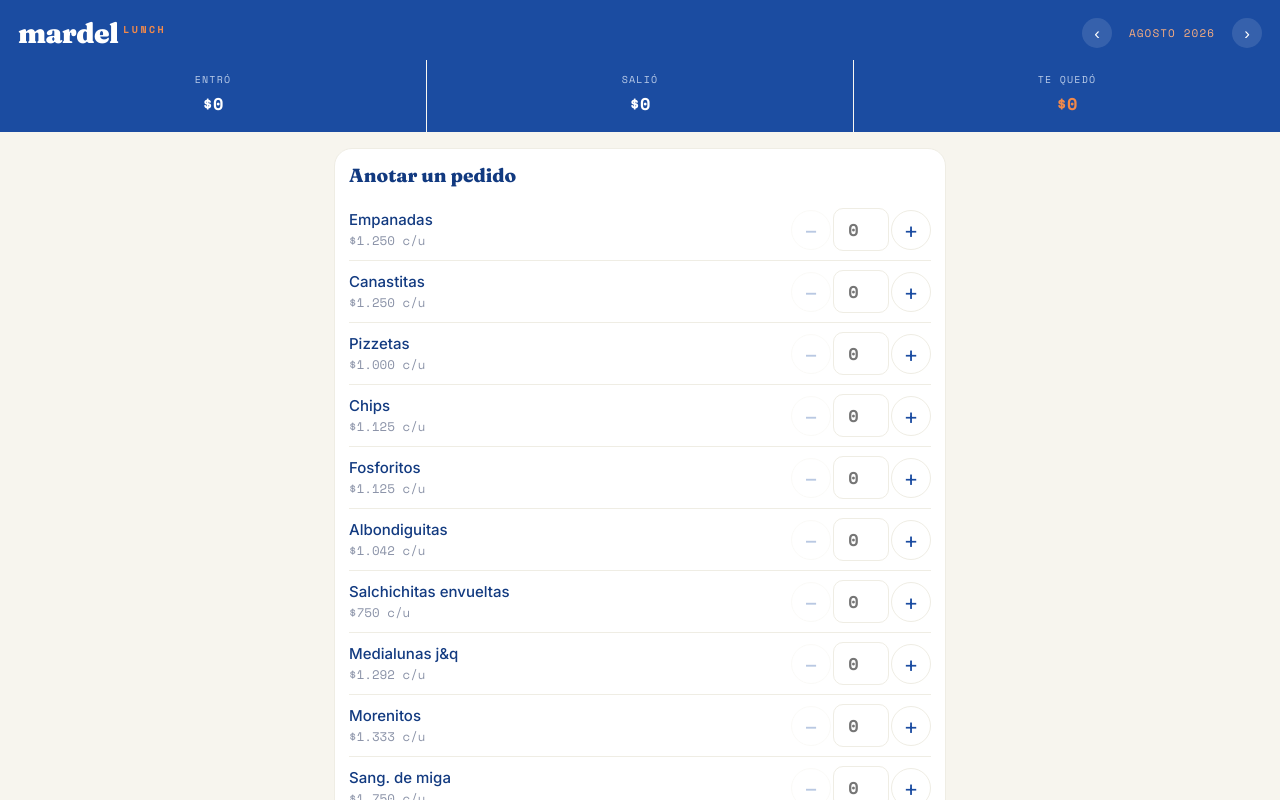
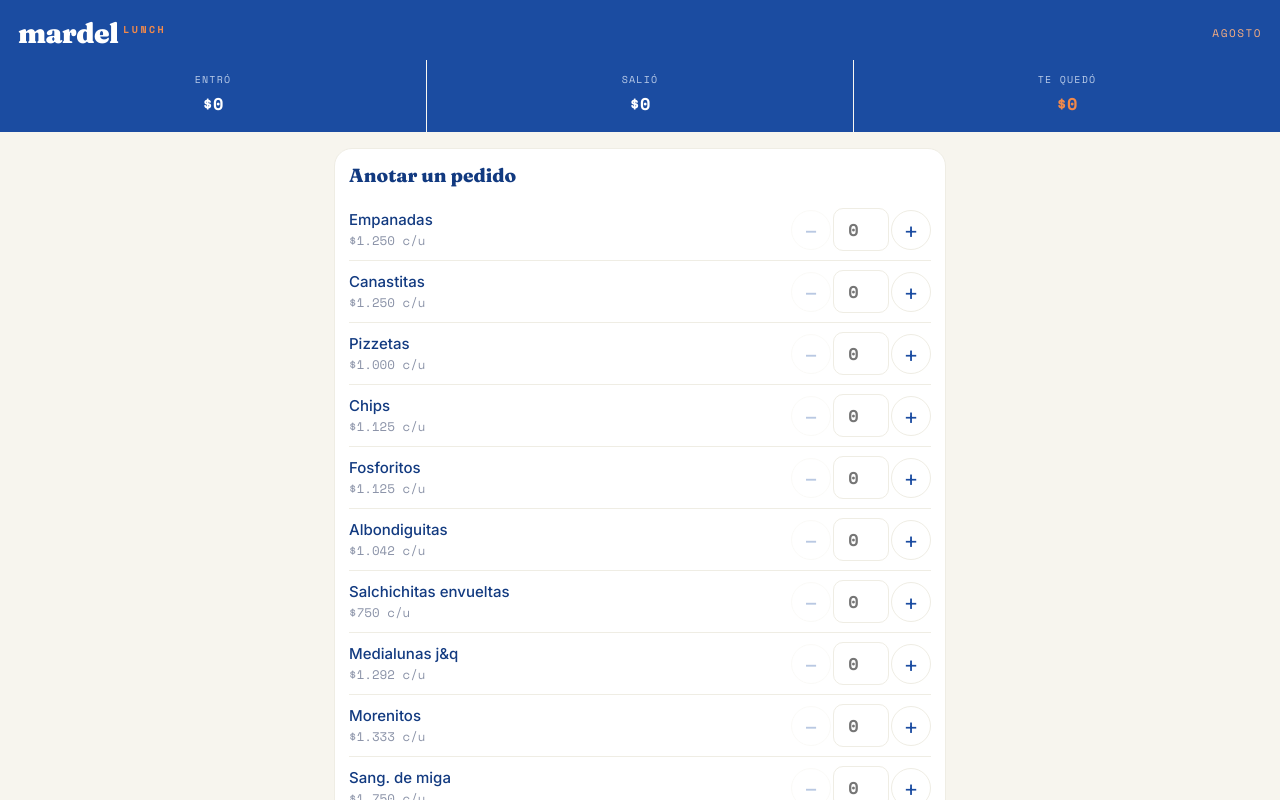
Before and after one commit to MardelLunch/MardelLunch, a React (Vite) app: page / in a window 1280 px wide. Shown: the top 800 px of the page. Built offline with nearby package versions, Linux system fonts and the light colour scheme.

Commit message:
Add files via upload

```diff
--- a/src/App.jsx
+++ b/src/App.jsx
@@ -89,7 +89,6 @@ export default function MardelLunch() {
   const [movs, setMovs] = useState([]);
   const [cargando, setCargando] = useState(true);
   const [verPrecios, setVerPrecios] = useState(false);
-  const [mes, setMes] = useState(mesDe(hoy()));
   const [editando, setEditando] = useState(null);
   const [fecha, setFecha] = useState(hoy()); // la fecha del formulario manda
   const [dia, setDia] = useState(hoy()); // qué se está mirando: un día o el mes entero
@@ -136,19 +135,12 @@ export default function MardelLunch() {
 
   const editarMov = (mid, campo, v) => setMovs(movs.map((m) => (m.id === mid ? { ...m, [campo]: v } : m)));
 
-  const moverMes = (d) => {
-    setDia(null); // las flechas muestran el mes completo
-    const [a, m] = mes.split("-").map(Number);
-    const f = new Date(a, m - 1 + d, 1);
-    setMes(f.getFullYear() + "-" + String(f.getMonth() + 1).padStart(2, "0"));
-  };
-  const esMesActual = mes === mesDe(hoy());
   // si mirás un mes viejo, lo que cargues cae en ese mes
+  const mes = mesDe(fecha);
   const elegirFecha = (f) => {
     if (!f) return;
     setFecha(f);
-    setDia(f);
-    setMes(mesDe(f));
+    if (dia) setDia(f);
   };
 
   const porDia = filtrados.reduce((acc, m) => {
@@ -165,11 +157,7 @@ export default function MardelLunch() {
         <div className="ml-logo">
           mardel<span className="ml-lunch">lunch</span>
         </div>
-        <div className="ml-navmes">
-          <button onClick={() => moverMes(-1)} aria-label="Mes anterior">‹</button>
-          <span>{guardado || nombreMes(mes) + " " + mes.slice(0, 4)}</span>
-          <button onClick={() => moverMes(1)} aria-label="Mes siguiente">›</button>
-        </div>
+        <div className="ml-mes">{guardado || nombreMes(mes)}</div>
       </header>
 
       <div className="ml-tablero">
@@ -194,14 +182,7 @@ export default function MardelLunch() {
           <>
             {filtrados.length === 0 && movs.length > 0 && (
               <div className="ml-cartel">
-                No hay nada cargado en {dia ? tituloDia(dia).toLowerCase() : nombreMes(mes)}. Cambiá la fecha acá abajo o
-                movete de mes con las flechitas de arriba.
-              </div>
-            )}
-
-            {!esMesActual && (
-              <div className="ml-cartel">
-                Estás en {nombreMes(mes)}. Lo que cargues ahora se va a guardar en ese mes.
+                No hay nada cargado en {dia ? tituloDia(dia).toLowerCase() : nombreMes(mes)}. Cambiá la fecha acá abajo.
               </div>
             )}
 
@@ -212,9 +193,9 @@ export default function MardelLunch() {
               <section className="ml-bloque">
                 <div className="ml-fila-h2">
                   <h2 className="ml-h2">{dia ? tituloDia(dia) : nombreMes(mes)}</h2>
-                  {dia && (
-                    <button className="ml-link" onClick={() => setDia(null)}>Ver el mes entero</button>
-                  )}
+                  <button className="ml-link" onClick={() => setDia(dia ? null : fecha)}>
+                    {dia ? "Ver el mes entero" : "Ver solo ese día"}
+                  </button>
                 </div>
                 <p className="ml-nota">Tocá cualquier renglón para corregirlo o borrarlo.</p>
                 {dias.map((f) => {
@@ -637,9 +618,6 @@ const CSS = `
 .ml-cartel{background:#fff;border-left:4px solid var(--naranja);border-radius:0 12px 12px 0;padding:12px 14px;font-size:14px;line-height:1.5;}
 .ml-cartel .ml-link{padding:0;font-size:14px;}
 .ml-borrar-todo{background:none;border:0;color:#C7452F;font-family:inherit;font-size:13px;cursor:pointer;padding:10px;align-self:center;}
-.ml-navmes{display:flex;align-items:center;gap:4px;font-family:'Space Mono',monospace;font-size:11px;letter-spacing:.1em;text-transform:uppercase;color:var(--naranjaSuave);}
-.ml-navmes button{background:rgba(255,255,255,.12);border:0;color:#fff;width:30px;height:30px;border-radius:50%;font-size:17px;line-height:1;cursor:pointer;}
-.ml-navmes span{min-width:112px;text-align:center;}
 .ml-mov.editable{cursor:pointer;}
 .ml-lapiz{color:var(--humo);font-size:14px;text-align:center;}
 .ml-editar{background:var(--papel);border:1px solid var(--crema);border-radius:12px;padding:10px;margin:6px 0;display:flex;flex-direction:column;gap:8px;}
```
